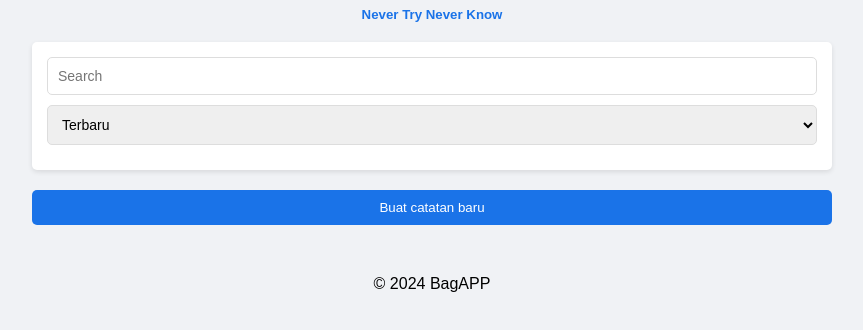
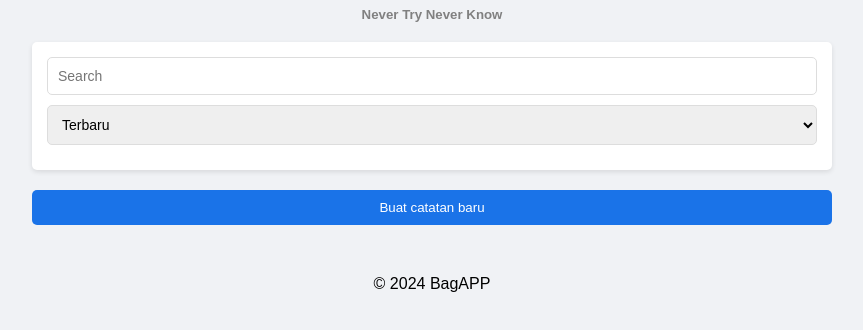
Before and after one commit to Bagas10k/catat, a plain HTML site: page index.html in a window 1280 px wide. Shown: the part 60-390 px from the top of the page, without its empty margins (208-1071 px from the left). Drawn offline with Linux system fonts and the light colour scheme.

Commit message:
Update style.css

```diff
--- a/style.css
+++ b/style.css
@@ -2,7 +2,7 @@
     margin: 0;
     padding: 0;
     box-sizing: border-box;
-    font-family: Arial, sans-serif;
+    font-family:'montserrat', sans-serif;
 }
 
 body {
@@ -22,7 +22,7 @@ h1 {
 }
 h5 {
     text-align: center;
-    color: #1a73e8;
+    color: gray;
     margin-bottom: 20px;
 }
 
```
